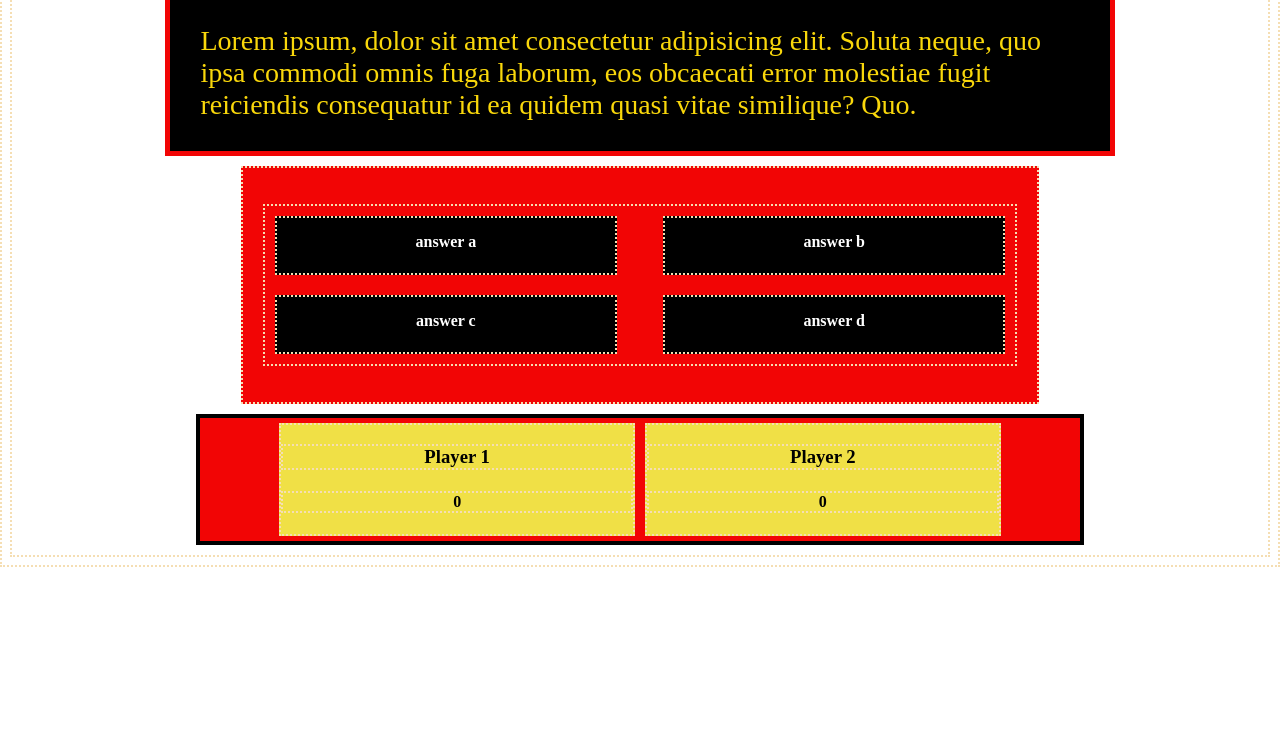
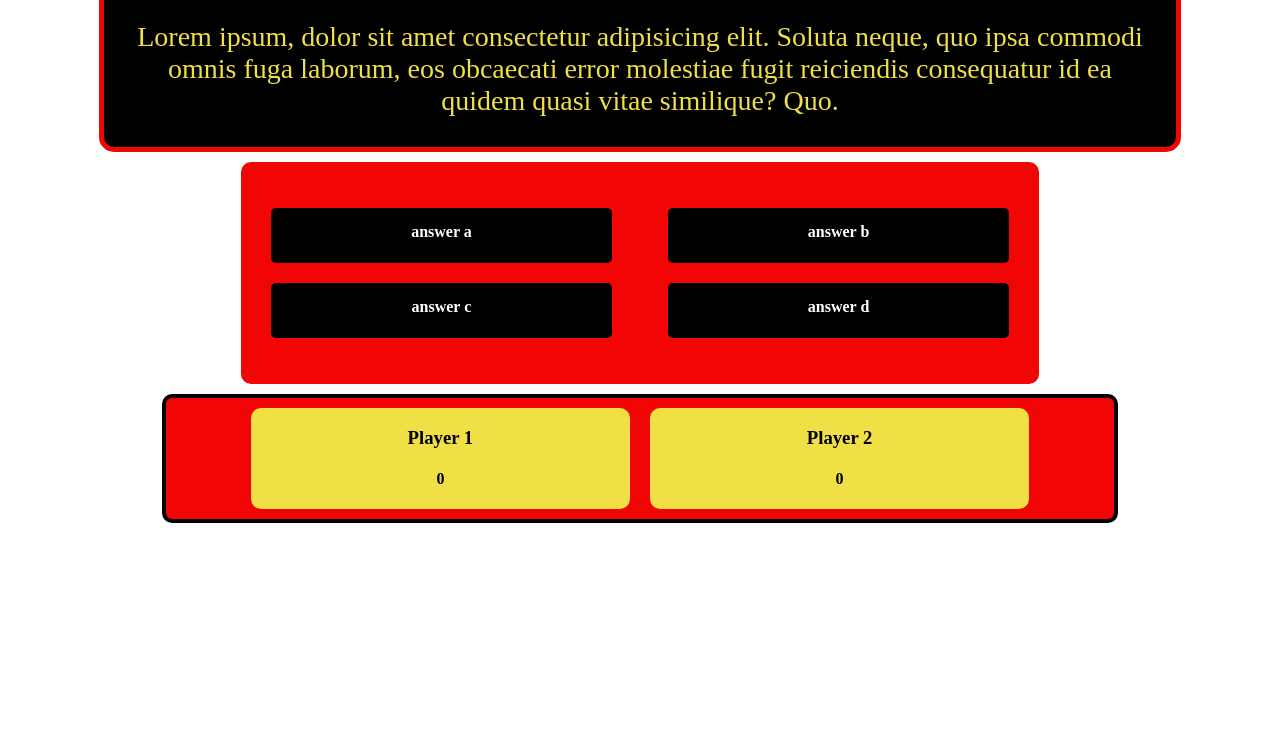
Before and after one commit to brian-anderson80525/ga, a plain HTML site: page index.html in a window 1280 px wide. Shown: the part 69-800 px from the top of the page. Drawn offline with nearby package versions, Linux system fonts and the light colour scheme; no server answers.

Commit message:
corners rounded

```diff
--- a/styles.css
+++ b/styles.css
@@ -1,15 +1,14 @@
 /* •••••••••••••••••••••••
 ••HEADING
 ••••••••••••••••••••••• */
-* {
+/* * {
     border: 2px dotted wheat;
-}
+} */
 
 h1 {
     width: 90%;
     margin: auto;
     text-align: center;
-    border: 5px solid  #f20505;
     color: black;
 
 }
@@ -19,13 +18,15 @@ h1 {
 ••••••••••••••••••••••• */
 
 #question {
-    width: 70%;
+    width: 80%;
     padding: 30px;
     border: 5px solid  #f20505;
     background-color:   black;
-    color: #f9d70b;
+    color: #f0e046;
     font-size: 28px;
-    margin: auto;
+    text-align: center;
+    margin: 10px auto;
+    border-radius: 15px;
 }
 
 /* •••••••••••••••••••••••
@@ -41,6 +42,8 @@ h1 {
     justify-content: center;
     align-items: center;
     padding: 20px;
+    border-radius: 10px;
+
 
 }
 #answer ul {
@@ -59,6 +62,7 @@ h1 {
     text-align: center;
     margin: 10px;
     font-weight: bolder;
+    border-radius: 5px;
 }
 
 /* •••••••••••••••••••••••
@@ -67,17 +71,20 @@ h1 {
 
 #scores {
     display: flex;
-    width: 70%;
+    width: 75%;
     background-color: #f20505;
     border: 4px solid black;
     justify-content: center;
     margin: 10px auto;
+    border-radius: 10px;
 
 }
 #playr1, #playr2 {
     width: 40%;
     background-color: #f0e046;
+    border: 5px solid #f20505;
     margin: 5px;
     text-align: center;
+    border-radius: 15px;
 
 }
```
